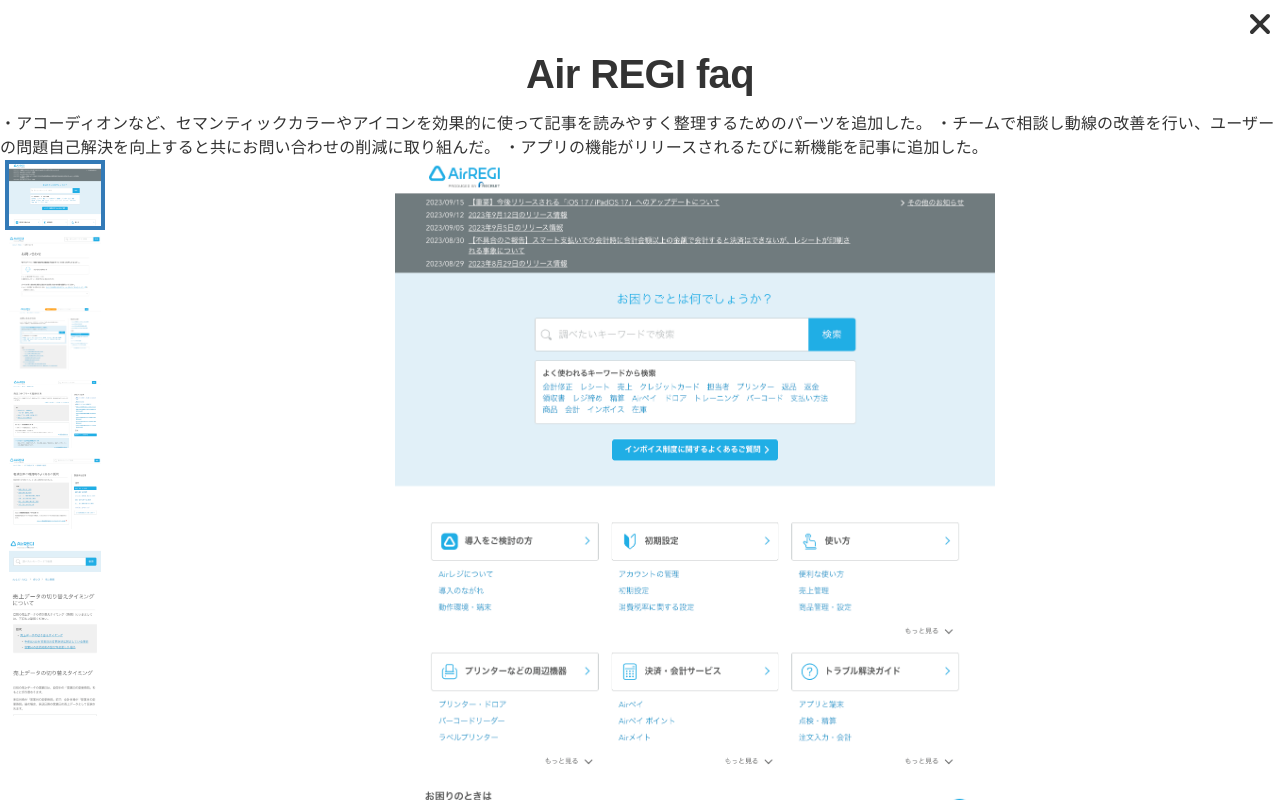
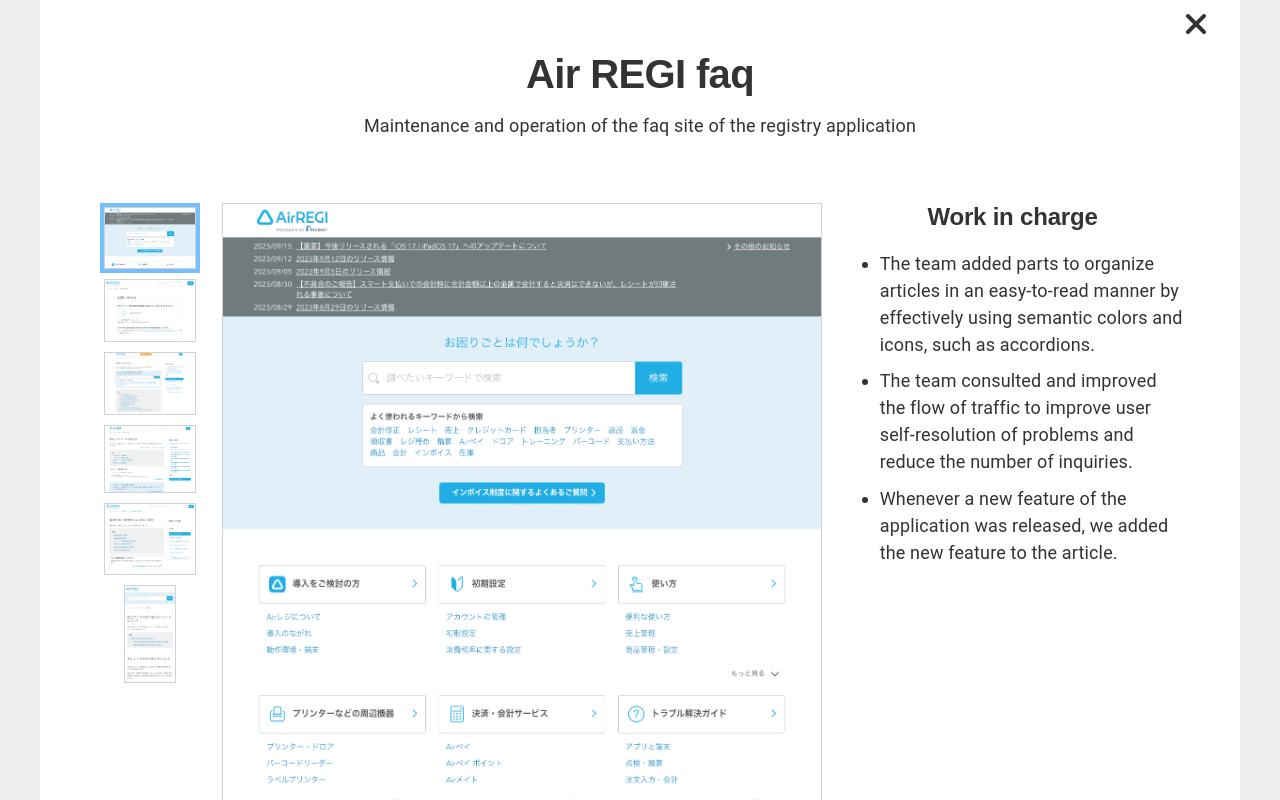
Before and after one commit to miyuki-0526/portfolio, a React (Create React App) app: page /workTemplate in a window 1280 px wide. Shown: the top 800 px of the page. Built offline with nearby package versions, Linux system fonts and the light colour scheme.

Commit message:
adjust work pages

```diff
--- a/src/pages/workTemplate.js
+++ b/src/pages/workTemplate.js
@@ -9,51 +9,57 @@ const WorkTemplate = () => {
   return (
     <>
       <CssBaseline />
-      <Container maxWidth="false" className="close-header">
+      <Container maxWidth="false" className="work-background">
+        <Container maxWidth="lg" className="work-contents-wraper">
+          <Box className="close-header">
             <HashLink to="/#Works">
               <FontAwesomeIcon icon={faXmark} style={{ color: "#333333" }} />
             </HashLink>
-      </Container>
-      <Container
-        maxWidth="false"
+          </Box>
+          <Box
+            maxWidth="lg"
             component="article"
-        className="no-padding-container"
+            className="no-padding-containe work-article"
           >
-        <Box component="section">
+            <Box component="section" className="work-introduction">
               <Typography variant="h1" gutterBottom>
                 Air REGI faq
               </Typography>
               <Typography variant="p" gutterBottom>
-            ・アコーディオンなど、セマンティックカラーやアイコンを効果的に使って記事を読みやすく整理するためのパーツを追加した。
-            ・チームで相談し動線の改善を行い、ユーザーの問題自己解決を向上すると共にお問い合わせの削減に取り組んだ。
-            ・アプリの機能がリリースされるたびに新機能を記事に追加した。
+                Maintenance and operation of the faq site of the registry
+                application
               </Typography>
             </Box>
-        <Box component="section">
+            <Box component="section" className="work-contents">
+              <Box component="div" className="work-imgs-container">
                 <ImageGalleryCreater site="airRegi" />
-          <Box component="div" className="work-imgs-container">
-            <Box component="div" className="work-imgs-preview-wrap">
-              <Box component="div" className="work-imgs-preview-inner">
-                <img src="" />
-                <img src="" />
-                <img src="" />
-                <img src="" />
-                <img src="" />
-              </Box>
-            </Box>
-            <img src="" className="work-imgs-preview" />
               </Box>
               <Box component="div" className="work-description">
                 <Typography variant="h2" gutterBottom>
                   Work in charge
                 </Typography>
                 <Typography variant="p" gutterBottom>
-              ・アコーディオンなど、記事を読みやすく整理するためのパーツの追加
-              ・チームで相談し、動線の改善、ユーザーの問題自己解決栗を向上すると共にお問い合わせの削減に取り組んだ。
-              ・アプリの機能がリリースされるたびに新機能を記事に追加した
+                  <ul className="work-list">
+                    <li>
+                      The team added parts to organize articles in an
+                      easy-to-read manner by effectively using semantic colors
+                      and icons, such as accordions.
+                    </li>
+                    <li>
+                      The team consulted and improved the flow of traffic to
+                      improve user self-resolution of problems and reduce the
+                      number of inquiries.
+                    </li>
+                    <li>
+                      Whenever a new feature of the application was released, we
+                      added the new feature to the article.
+                    </li>
+                  </ul>
                 </Typography>
               </Box>
             </Box>
+          </Box>
+        </Container>
       </Container>
     </>
   );
--- a/src/styles/parts/components.css
+++ b/src/styles/parts/components.css
@@ -267,3 +267,25 @@ div.close-header {
 .close-header svg {
   font-size: 2rem;
 }
+
+/* ======
+work-page
+====== */
+.work-background {
+  background-color: #ededed;
+}
+.work-contents-wraper {
+  background-color: #fff;
+}
+img.image-gallery-image,
+img.image-gallery-thumbnail-image {
+  border: 1px solid #d2d2d2;
+}
+.image-gallery-thumbnail.active,
+.image-gallery-thumbnail:focus {
+  outline: none;
+  border: 4px solid #75bfff;
+}
+.work-list li {
+  margin-bottom: 0.6rem;
+}
--- a/src/styles/parts/foundation.css
+++ b/src/styles/parts/foundation.css
@@ -38,6 +38,7 @@ texts
 =========== */
 body #root {
   color: #333;
+  font-size: 18px;
 }
 
 h1.MuiTypography-h1,
@@ -80,4 +81,3 @@ article h2.MuiTypography-h2 {
   width: 100%;
   text-align: center;
 }
-/* test */
--- a/src/styles/parts/layout.css
+++ b/src/styles/parts/layout.css
@@ -11,6 +11,38 @@
 
 .m-1rem {
   margin: 1rem 0;
+}
+
+/* Work page  */
+.work-contents {
+  display: flex;
+  justify-content: center;
+  align-items: flex-start;
+}
+
+.work-introduction {
+  text-align: center;
+}
+
+section.work-contents {
+  margin-top: 4rem;
+  padding-bottom: 4rem;
+}
+
+.work-imgs-container {
+  width: 70%;
+  max-width: 745px;
+}
+.work-description {
+  width: 30%;
+}
+button.image-gallery-thumbnail.work-thumbnail-img-sp {
+  width: 60%;
+}
+.image-gallery-thumbnails .image-gallery-thumbnails-container {
+  display: flex;
+  flex-direction: column;
+  align-items: center;
 }
 
 /* React Image Gallery */
```
Lines whose indentation alone changed are shown as unchanged.
